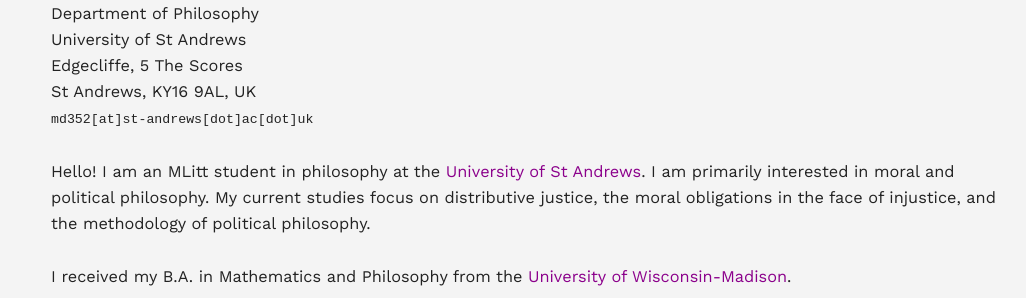
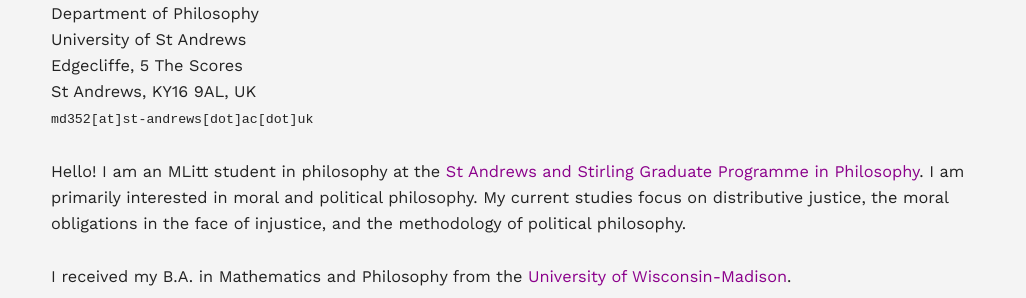
Before and after one commit to Aeromant1x/homepage, a plain HTML site: page index.html in a window 1280 px wide. Shown: the part 134-432 px from the top of the page, without its empty margins (109-1135 px from the left). Drawn offline with nearby package versions, Linux system fonts and the light colour scheme.

Commit message:
Update index.html

```diff
--- a/index.html
+++ b/index.html
@@ -22,7 +22,7 @@
 				<kbd>md352[at]st-andrews[dot]ac[dot]uk</kbd> <br>
 			</p>
 			<p>
-				Hello! I am an MLitt student in philosophy at the <a href="https://www.st-andrews.ac.uk/sasp/">University of St Andrews</a>. I am primarily interested in moral and political philosophy. My current studies focus on distributive justice, the moral obligations in the face of injustice, and the methodology of political philosophy.
+				Hello! I am an MLitt student in philosophy at the <a href="https://www.st-andrews.ac.uk/sasp/">St Andrews and Stirling Graduate Programme in Philosophy</a>. I am primarily interested in moral and political philosophy. My current studies focus on distributive justice, the moral obligations in the face of injustice, and the methodology of political philosophy.
 			<p>
 			    I received my B.A. in Mathematics and Philosophy from the <a href="https://www.wisc.edu/"> University of Wisconsin-Madison</a>.
 	<div class="row">
```
